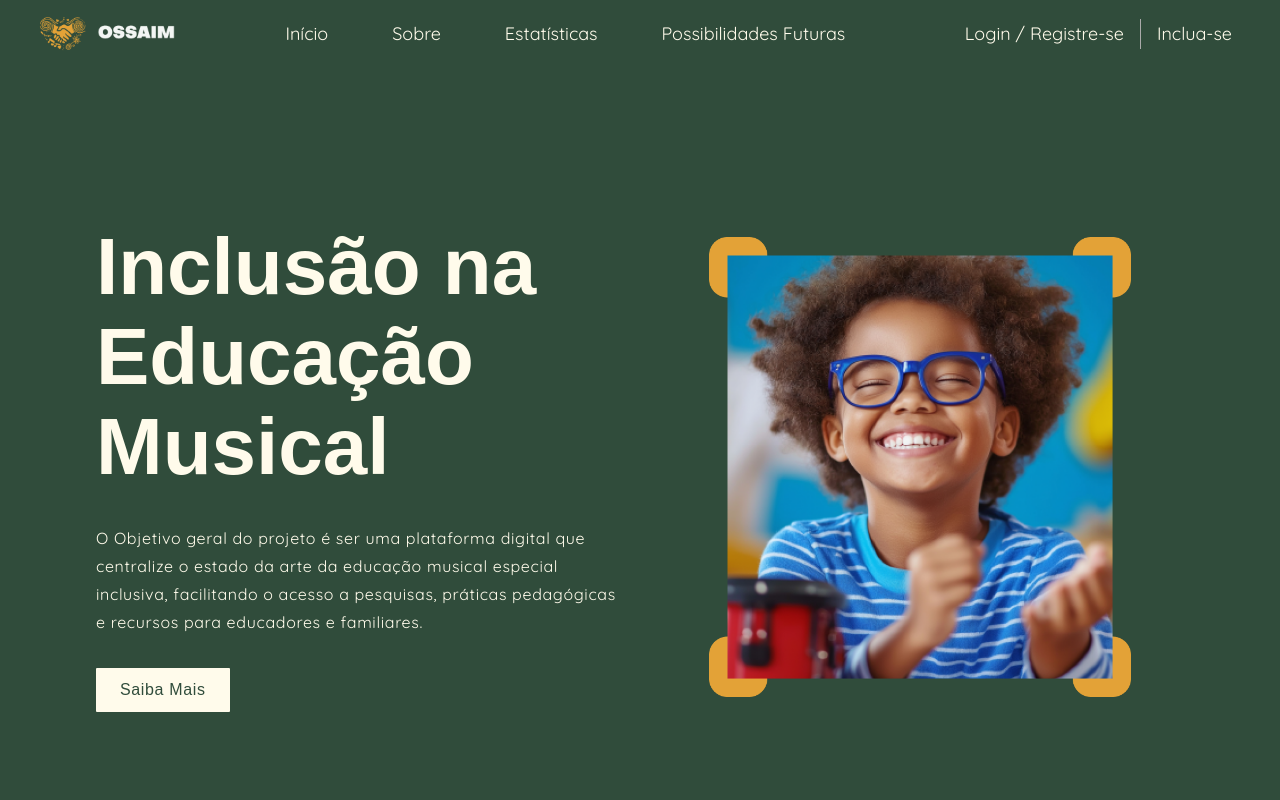
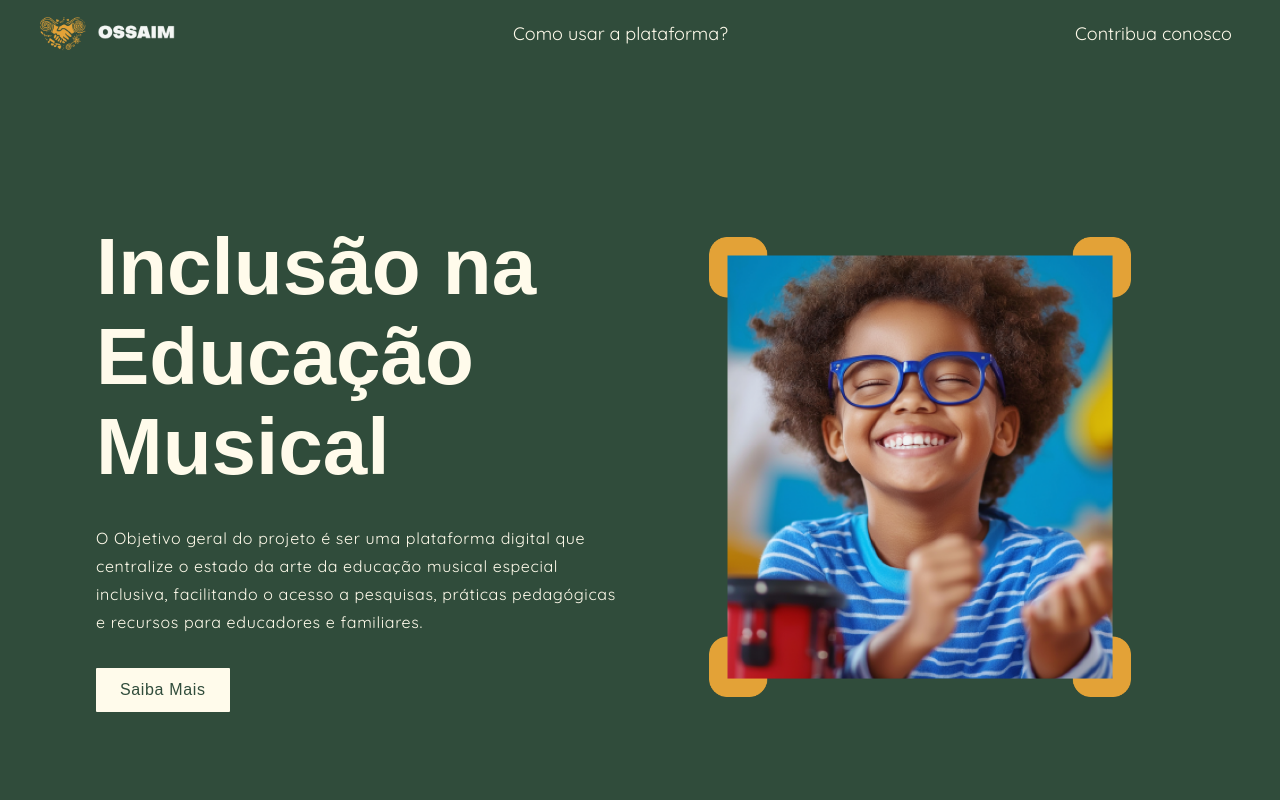
Before and after one commit to arthruur/Ossaim-, a React (Create React App) app: page / in a window 1280 px wide. Shown: the top 800 px of the page. Built offline with nearby package versions, Linux system fonts and the light colour scheme.

Commit message:
Update Navbar component links and improve user navigation

```diff
--- a/src/components/Navbar/Navbar.jsx
+++ b/src/components/Navbar/Navbar.jsx
@@ -12,16 +12,11 @@ const Navbar = () => {
     </div>
 
     <ul className='app-navbarLinks'>
-      <li className='p__quicksand'><a href='#home'>Início</a></li>
-      <li className='p__quicksand'><a href='#about'>Sobre</a></li>
-      <li className='p__quicksand'><a href='#menu'>Estatísticas</a></li>
-      <li className='p__quicksand'><a href='#awards'>Possibilidades Futuras</a></li>
+      <li className='p__quicksand'><a href='#home'>Como usar a plataforma?</a></li>
     </ul>
 
    <div className='app__navbar-login'>
-      <a href='#login' className='p__quicksand'>Login / Registre-se</a>
-      <div />
-      <a href='/' className='p__quicksand'> Inclua-se</a>
+     <a href='/' className='p__quicksand'> Contribua conosco</a>
     </div>
     <div className='app__navbar-smallscreen'>
       <GiHamburgerMenu color= 'fffbeb' fontSize={27} onClick={() => setToggleMenu(true)}/>
```
Also changed, not shown: 1 other file (tests, documents, lock files or other folders).
